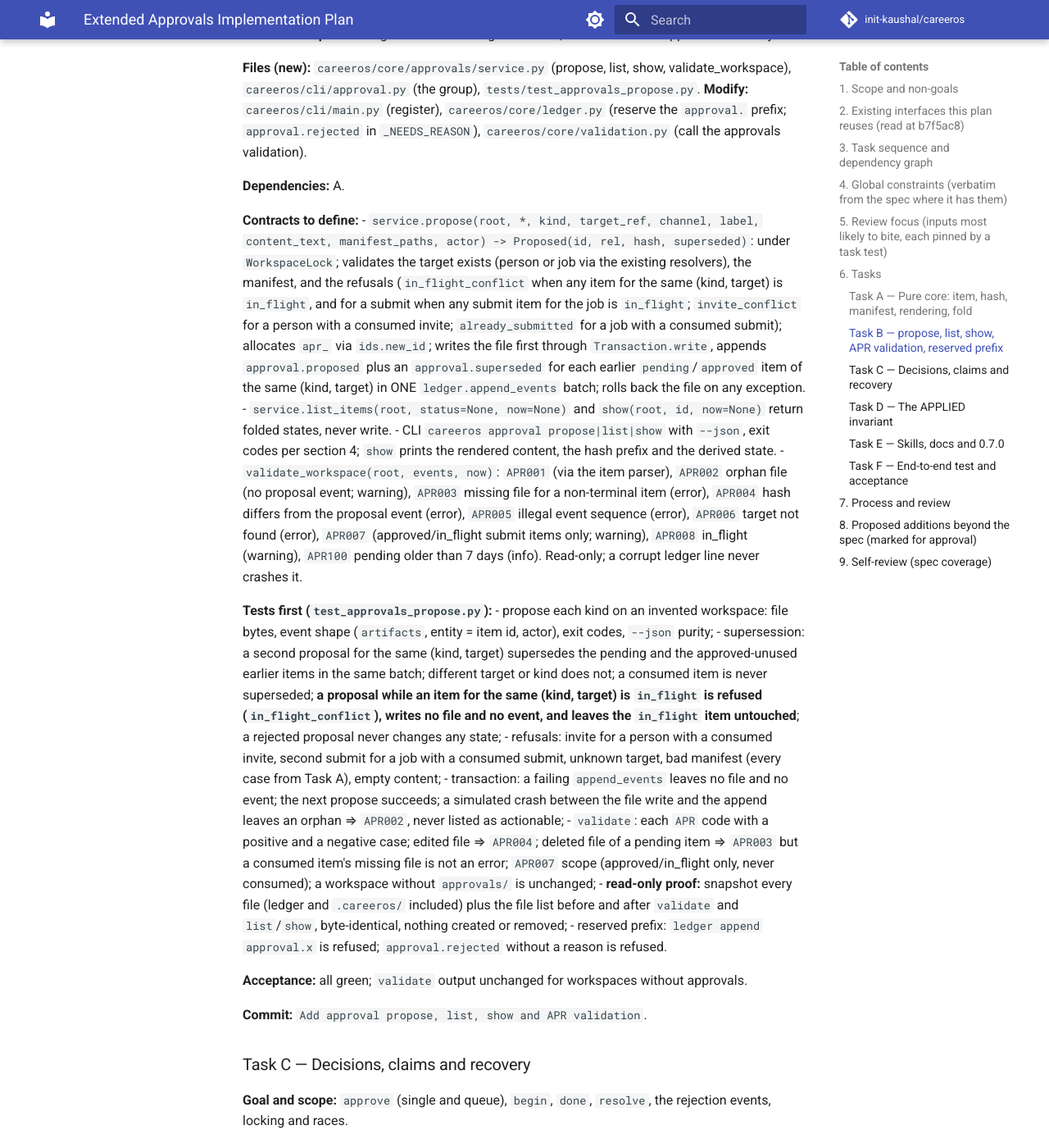
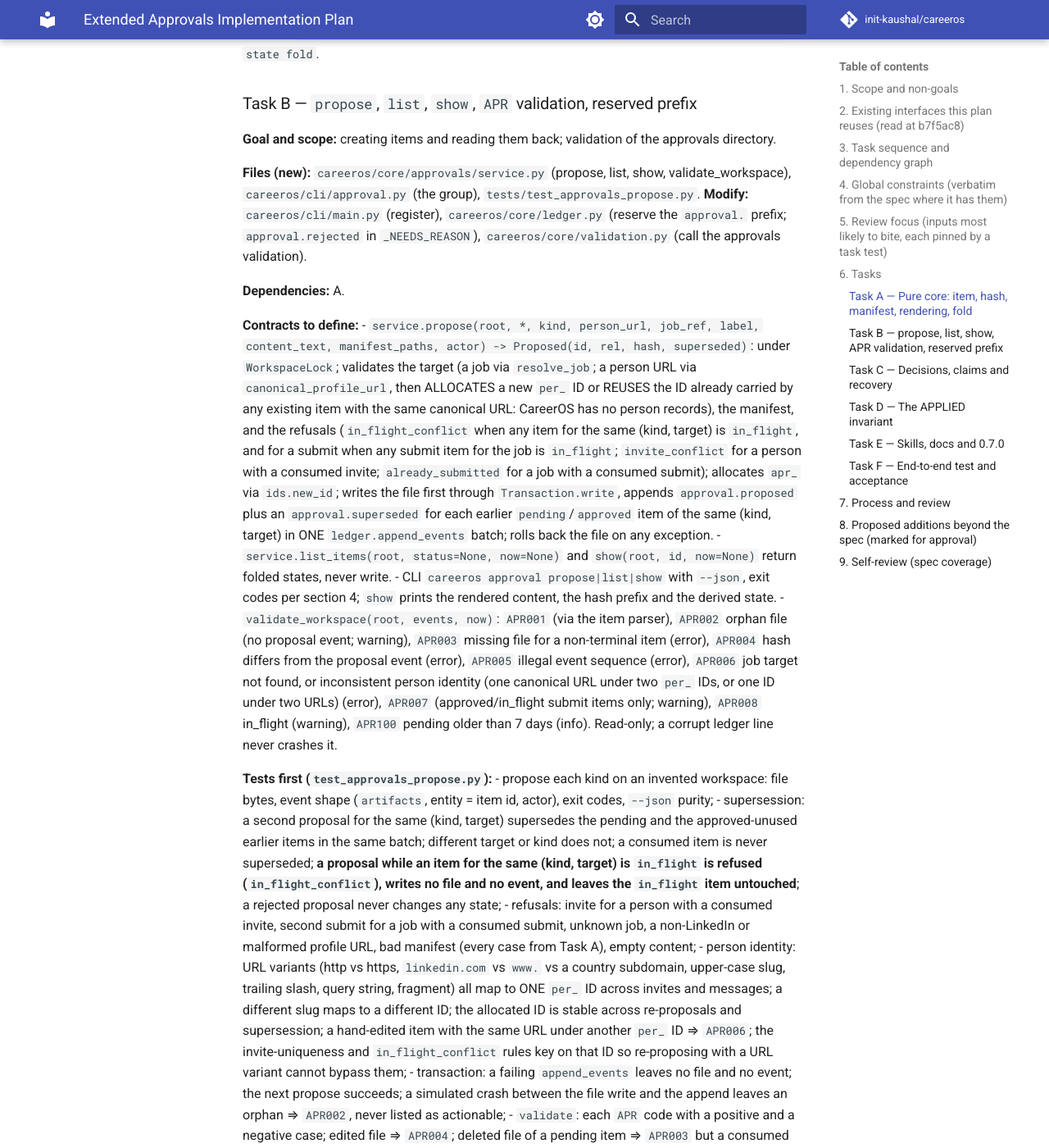
Before and after one commit to init-kaushal/careeros, an MkDocs documentation site: the page built from docs/superpowers/plans/2026-10-15-approvals.md, in a window 1280 px wide and 1400 px high, scrolled down 7212 px. Shown: the whole window at 82% size. Built offline with MkDocs 1.6.1 and Material for MkDocs 9.7.7, drawn with Linux system fonts in a browser that asks for light colours; comment, search, counter and statistics services are not loaded; some of the changed text lies outside the part shown.

Commit message:
docs: approvals spec and plan: identify persons by canonical profile URL with system-allocated per_ ids
Co-Authored-By: Claude Sonnet 5.5 <noreply@anthropic.com>
Claude-Session: https://claude.ai/code/session_0191bMVfYrxF4bguT3GiNw8Y

```diff
--- a/docs/superpowers/plans/2026-10-15-approvals.md
+++ b/docs/superpowers/plans/2026-10-15-approvals.md
@@ -52,7 +52,7 @@ Strictly linear; each task ends green with one commit (plus fix commits) before
 ## 4. Global constraints (verbatim from the spec where it has them)
 
 - No new dependencies; Python `>=3.11`; deterministic apart from the documented clock use; exact hashing with `evaluation.canon`.
-- Item: `approvals/<apr_id>.md`, written once, immutable; `kind` in `linkedin_invite | linkedin_message | application_submit`; `target: {id, channel, label}` (`per_` for messages and invites, `job_` for submissions, both must exist); content is the body with line endings normalised to LF and nothing else (leading/trailing blank lines significant); `application_submit` carries a `manifest` of workspace-relative regular files with code-computed SHA-256; the answers text is the body. Action hash = `sha256(canonical_json({schema, kind, target: {id, channel, label}, content, manifest: sorted [(path, sha256)]}))`, stored in `approval.proposed` as `artifacts: [rel, "sha256:<hex>"]`. A changed draft is a new item with a new ID; `propose` never overwrites or reuses an ID.
+- Item: `approvals/<apr_id>.md`, written once, immutable; `kind` in `linkedin_invite | linkedin_message | application_submit`; `target: {id, channel, label, url}` (`url` for messages and invites only, the canonical `https://www.linkedin.com/in/<slug>` form; `per_` IDs are SYSTEM-ALLOCATED, one per canonical URL and reused on every later proposal; `job_` for submissions, which must exist); content is the body with line endings normalised to LF and nothing else (leading/trailing blank lines significant); `application_submit` carries a `manifest` of workspace-relative regular files with code-computed SHA-256; the answers text is the body. Action hash = `sha256(canonical_json({schema, kind, target: {id, channel, label, url}, content, manifest: sorted [(path, sha256)]}))`, stored in `approval.proposed` as `artifacts: [rel, "sha256:<hex>"]`. A changed draft is a new item with a new ID; `propose` never overwrites or reuses an ID.
 - Manifest paths: absolute paths, `..` traversal, symlinks resolving outside the workspace and non-regular files are rejected at `propose` and again at `begin`; `begin` re-hashes every file.
 - States and transitions exactly as the spec's table: pending → approved/declined; pending/approved → superseded (a newer proposal for the same kind and target; a newer proposal while an item for that (kind, target) is `in_flight` is REFUSED with `in_flight_conflict`, never superseding it); approved → in_flight (`begin`) or expired (computed, no event); in_flight → consumed (`done` or `resolve --sent`) or, via `resolve --not-sent`, approved (released), expired or voided; consumed/declined/expired/superseded/voided → any reuse refused. A declined item is never re-opened. `in_flight` never times out. Status is folded from events in sequence order; nothing is stored.
 - Unresolved = `pending`, `approved` and unexpired, or `in_flight`. **Rejections are audit-only:** `approval.rejected` and `job.transition_rejected` never change a state; the fold, `approved_at`, supersession, every conflict check, the `APPLIED` gate and `APR005` ignore them (only the rejection dedupe reads them); an unknown `approval.*` event type is `APR005`.
@@ -88,8 +88,8 @@ Strictly linear; each task ends green with one commit (plus fix commits) before
 
 **Contracts to define:**
 - `rules.py`: `APPROVAL_TTL_HOURS = 24`, `PENDING_STALE_DAYS = 7`, `KINDS`, event type constants, refusal-code constants, the transition table as data.
-- `model.py`: frozen dataclasses `Target(id, channel, label)`, `ManifestEntry(path, sha256)`, `Item(id, kind, target, created_at, content, manifest)`, a `State` enum, `ItemState(state, approved_at, started, ...)`.
-- `item.py`: `parse(text, rel) -> (Item | None, list[Issue])` using the strict loader (alias ban, duplicate keys, unknown keys, closed enums, kind-specific shape: manifest only for `application_submit`, target id prefix by kind); `action_hash(item) -> str` per section 4; `to_bytes(item) -> bytes` and the content round trip (LF normalisation only; leading/trailing blank lines preserved); `Issue` reuses `careeros.core.models.Issue`. Codes here: `APR001` (unreadable/invalid frontmatter, unknown key, bad kind/target shape).
+- `model.py`: frozen dataclasses `Target(id, channel, label, url: str | None)`, `ManifestEntry(path, sha256)`, `Item(id, kind, target, created_at, content, manifest)`, a `State` enum, `ItemState(state, approved_at, started, ...)`.
+- `item.py`: `parse(text, rel) -> (Item | None, list[Issue])` using the strict loader (alias ban, duplicate keys, unknown keys, closed enums, kind-specific shape: manifest only for `application_submit`, target id prefix by kind, `url` required for message kinds and forbidden for submissions); `canonical_profile_url(raw) -> str | None` (the canonical form in the spec §4 Targets bullet: host mapping, https, percent-decoded lowercased slug, query/fragment/trailing slash dropped, everything else rejected; pure and deterministic); `action_hash(item) -> str` per section 4; `to_bytes(item) -> bytes` and the content round trip (LF normalisation only; leading/trailing blank lines preserved); `Issue` reuses `careeros.core.models.Issue`. Codes here: `APR001` (unreadable/invalid frontmatter, unknown key, bad kind/target shape).
 - `manifest.py`: `resolve(root, entries) -> list[ResolvedFile]` / `hash_files(root, rel_paths)`; rejection reasons `manifest_invalid` (absolute, `..`, symlink escaping the workspace, non-regular, missing) with an exact per-path message; pure with respect to a given root (reads files, writes nothing).
 - `render.py`: `render_content(text) -> str` escaping per section 4, `hash_prefix(hash) -> str` (12 hex), `summary(item, hash)`.
 - `fold.py`: `fold_item(events, item_id, now) -> ItemState` (pure; events sorted by `seq`; illegal sequences reported through a returned error list so `APR005` can use them), `apply_transition(state, operation) -> state | RefusalCode` implementing the table, `submission_status(events, job_id, now) -> SubmissionStatus(consumed: tuple[str, ...], unresolved: tuple[tuple[str, State], ...])` (set semantics: no "latest"), `submission_refusal(status) -> None | 'submission_unresolved' | 'submission_not_consumed'`, `live_items(events, kind, target_id, now)`, an event filter that drops audit-only events (`approval.rejected`) before folding and reports unknown `approval.*` types as errors, `is_expired(approved_at, now) -> bool` (boundary: expired when `now >= approved_at + 24h`), `clock_skewed(approved_at, now)`.
@@ -119,15 +119,16 @@ Strictly linear; each task ends green with one commit (plus fix commits) before
 **Dependencies:** A.
 
 **Contracts to define:**
-- `service.propose(root, *, kind, target_ref, channel, label, content_text, manifest_paths, actor) -> Proposed(id, rel, hash, superseded)`: under `WorkspaceLock`; validates the target exists (person or job via the existing resolvers), the manifest, and the refusals (`in_flight_conflict` when any item for the same (kind, target) is `in_flight`, and for a submit when any submit item for the job is `in_flight`; `invite_conflict` for a person with a consumed invite; `already_submitted` for a job with a consumed submit); allocates `apr_` via `ids.new_id`; writes the file first through `Transaction.write`, appends `approval.proposed` plus an `approval.superseded` for each earlier `pending`/`approved` item of the same (kind, target) in ONE `ledger.append_events` batch; rolls back the file on any exception.
+- `service.propose(root, *, kind, person_url, job_ref, label, content_text, manifest_paths, actor) -> Proposed(id, rel, hash, superseded)`: under `WorkspaceLock`; validates the target (a job via `resolve_job`; a person URL via `canonical_profile_url`, then ALLOCATES a new `per_` ID or REUSES the ID already carried by any existing item with the same canonical URL: CareerOS has no person records), the manifest, and the refusals (`in_flight_conflict` when any item for the same (kind, target) is `in_flight`, and for a submit when any submit item for the job is `in_flight`; `invite_conflict` for a person with a consumed invite; `already_submitted` for a job with a consumed submit); allocates `apr_` via `ids.new_id`; writes the file first through `Transaction.write`, appends `approval.proposed` plus an `approval.superseded` for each earlier `pending`/`approved` item of the same (kind, target) in ONE `ledger.append_events` batch; rolls back the file on any exception.
 - `service.list_items(root, status=None, now=None)` and `show(root, id, now=None)` return folded states, never write.
 - CLI `careeros approval propose|list|show` with `--json`, exit codes per section 4; `show` prints the rendered content, the hash prefix and the derived state.
-- `validate_workspace(root, events, now)`: `APR001` (via the item parser), `APR002` orphan file (no proposal event; warning), `APR003` missing file for a non-terminal item (error), `APR004` hash differs from the proposal event (error), `APR005` illegal event sequence (error), `APR006` target not found (error), `APR007` (approved/in_flight submit items only; warning), `APR008` in_flight (warning), `APR100` pending older than 7 days (info). Read-only; a corrupt ledger line never crashes it.
+- `validate_workspace(root, events, now)`: `APR001` (via the item parser), `APR002` orphan file (no proposal event; warning), `APR003` missing file for a non-terminal item (error), `APR004` hash differs from the proposal event (error), `APR005` illegal event sequence (error), `APR006` job target not found, or inconsistent person identity (one canonical URL under two `per_` IDs, or one ID under two URLs) (error), `APR007` (approved/in_flight submit items only; warning), `APR008` in_flight (warning), `APR100` pending older than 7 days (info). Read-only; a corrupt ledger line never crashes it.
 
 **Tests first (`test_approvals_propose.py`):**
 - propose each kind on an invented workspace: file bytes, event shape (`artifacts`, entity = item id, actor), exit codes, `--json` purity;
 - supersession: a second proposal for the same (kind, target) supersedes the pending and the approved-unused earlier items in the same batch; different target or kind does not; a consumed item is never superseded; **a proposal while an item for the same (kind, target) is `in_flight` is refused (`in_flight_conflict`), writes no file and no event, and leaves the `in_flight` item untouched**; a rejected proposal never changes any state;
-- refusals: invite for a person with a consumed invite, second submit for a job with a consumed submit, unknown target, bad manifest (every case from Task A), empty content;
+- refusals: invite for a person with a consumed invite, second submit for a job with a consumed submit, unknown job, a non-LinkedIn or malformed profile URL, bad manifest (every case from Task A), empty content;
+- person identity: URL variants (http vs https, `linkedin.com` vs `www.` vs a country subdomain, upper-case slug, trailing slash, query string, fragment) all map to ONE `per_` ID across invites and messages; a different slug maps to a different ID; the allocated ID is stable across re-proposals and supersession; a hand-edited item with the same URL under another `per_` ID ⇒ `APR006`; the invite-uniqueness and `in_flight_conflict` rules key on that ID so re-proposing with a URL variant cannot bypass them;
 - transaction: a failing `append_events` leaves no file and no event; the next propose succeeds; a simulated crash between the file write and the append leaves an orphan ⇒ `APR002`, never listed as actionable;
 - `validate`: each `APR` code with a positive and a negative case; edited file ⇒ `APR004`; deleted file of a pending item ⇒ `APR003` but a consumed item's missing file is not an error; `APR007` scope (approved/in_flight only, never consumed); a workspace without `approvals/` is unchanged;
 - **read-only proof:** snapshot every file (ledger and `.careeros/` included) plus the file list before and after `validate` and `list`/`show`, byte-identical, nothing created or removed;
@@ -235,6 +236,7 @@ Subagent-driven if chosen, as in the evaluation and compensation work: one imple
 5. **Refusal-code constants** live in `approvals/rules.py` and are exported to the CLI messages and the docs test.
 6. **Realistic-failure test placement:** the interrupted-submit scenario is tested in Task D (state machine) and again end to end in Task F.
 7. **Four required changes from plan review (2026-10-16), already folded in above and into the spec:** a proposal can never supersede or race around an `in_flight` item (`in_flight_conflict`); `begin` has a locked single-in-flight guard for every kind and target; the `APPLIED` gate uses set semantics (no unresolved submit and at least one consumed, regardless of which is newest); rejection events are audit-only for folding, gates and validation.
+8. **Person identity (decided 2026-10-16 by the user during implementation, Task B pre-flight):** CareerOS has no person records, so `target` gains `url` for message kinds, persons are identified by canonical LinkedIn profile URL, and `per_` IDs are system-allocated per URL. This amends spec section 4 (Targets), section 6 (`propose` arguments) and `APR006`, and is delivered as a Task A amendment commit before Task B.
 
 ## 9. Self-review (spec coverage)
 
```
Also changed, not shown: docs/superpowers/specs/2026-10-15-approvals-design.md (+6 -6 lines).
